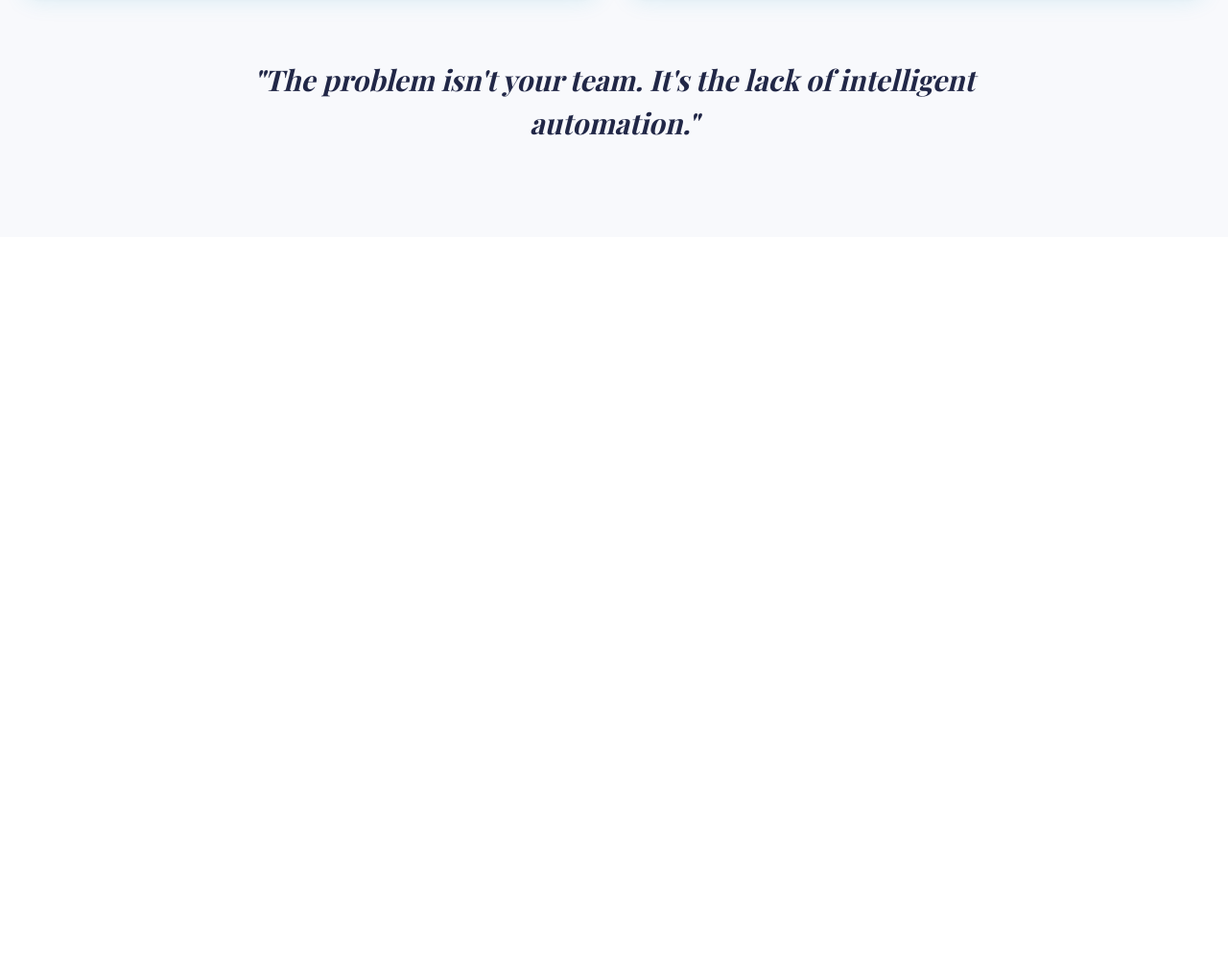
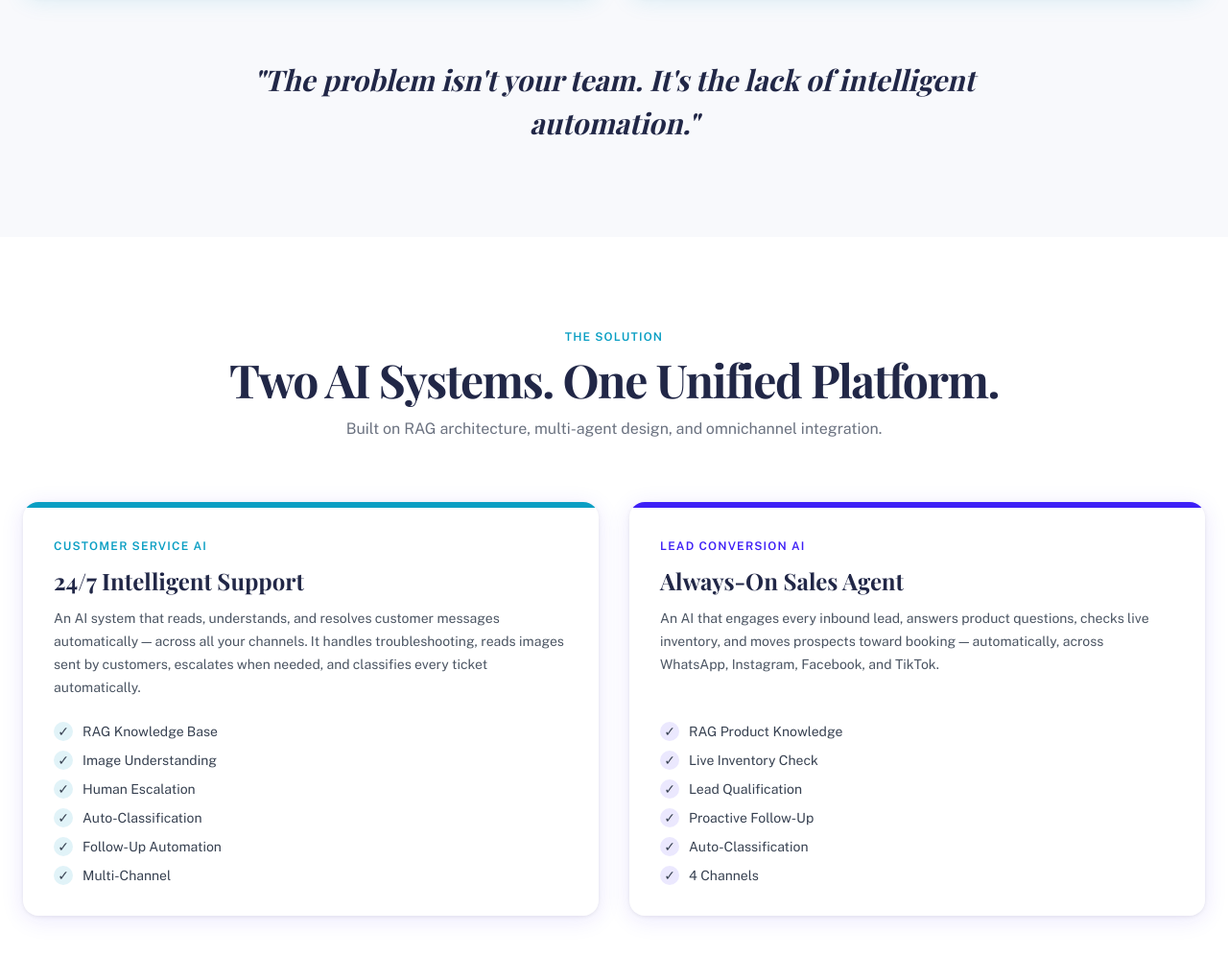
Before and after one commit to danendral/7-day-ais-challenge, a plain HTML site: page 5-website-building/index.html in a window 1280 px wide. Shown: the part 1580-2577 px from the top of the page at 96% size. Before the commit the page ends 1827 px from the top, so only its background shows below. Drawn offline with nearby package versions, Linux system fonts and the light colour scheme; a web font is replaced by a local one.

Commit message:
feat(day5): add solution section with two AI system cards

```diff
--- a/5-website-building/index.html
+++ b/5-website-building/index.html
@@ -244,6 +244,50 @@
     </blockquote>
   </div>
 </section>
+<!-- SOLUTION -->
+<section class="bg-white py-24">
+  <div class="max-w-7xl mx-auto px-6">
+    <div class="text-center mb-16">
+      <p class="text-dh-teal text-xs font-semibold uppercase tracking-widest mb-3">The Solution</p>
+      <h2 class="font-display text-dh-navy text-3xl md:text-5xl font-bold mb-4" style="letter-spacing:-0.03em;">Two AI Systems. One Unified Platform.</h2>
+      <p class="text-gray-500 text-base max-w-xl mx-auto">Built on RAG architecture, multi-agent design, and omnichannel integration.</p>
+    </div>
+    <div class="grid md:grid-cols-2 gap-8">
+      <div class="rounded-2xl overflow-hidden card-shadow flex flex-col">
+        <div class="h-1.5 bg-dh-teal"></div>
+        <div class="p-8 flex flex-col flex-1">
+          <span class="text-dh-teal text-xs font-semibold uppercase tracking-widest mb-3">Customer Service AI</span>
+          <h3 class="font-display text-dh-navy text-2xl font-bold mb-3">24/7 Intelligent Support</h3>
+          <p class="text-gray-600 text-sm mb-6" style="line-height:1.7;">An AI system that reads, understands, and resolves customer messages automatically — across all your channels. It handles troubleshooting, reads images sent by customers, escalates when needed, and classifies every ticket automatically.</p>
+          <ul class="space-y-2.5 mt-auto">
+            <li class="flex items-center gap-2.5 text-sm text-gray-700"><span class="w-5 h-5 rounded-full flex items-center justify-center flex-shrink-0" style="background:rgba(9,158,195,0.12);">✓</span>RAG Knowledge Base</li>
+            <li class="flex items-center gap-2.5 text-sm text-gray-700"><span class="w-5 h-5 rounded-full flex items-center justify-center flex-shrink-0" style="background:rgba(9,158,195,0.12);">✓</span>Image Understanding</li>
+            <li class="flex items-center gap-2.5 text-sm text-gray-700"><span class="w-5 h-5 rounded-full flex items-center justify-center flex-shrink-0" style="background:rgba(9,158,195,0.12);">✓</span>Human Escalation</li>
+            <li class="flex items-center gap-2.5 text-sm text-gray-700"><span class="w-5 h-5 rounded-full flex items-center justify-center flex-shrink-0" style="background:rgba(9,158,195,0.12);">✓</span>Auto-Classification</li>
+            <li class="flex items-center gap-2.5 text-sm text-gray-700"><span class="w-5 h-5 rounded-full flex items-center justify-center flex-shrink-0" style="background:rgba(9,158,195,0.12);">✓</span>Follow-Up Automation</li>
+            <li class="flex items-center gap-2.5 text-sm text-gray-700"><span class="w-5 h-5 rounded-full flex items-center justify-center flex-shrink-0" style="background:rgba(9,158,195,0.12);">✓</span>Multi-Channel</li>
+          </ul>
+        </div>
+      </div>
+      <div class="rounded-2xl overflow-hidden card-shadow flex flex-col">
+        <div class="h-1.5 bg-dh-electric"></div>
+        <div class="p-8 flex flex-col flex-1">
+          <span class="text-dh-electric text-xs font-semibold uppercase tracking-widest mb-3">Lead Conversion AI</span>
+          <h3 class="font-display text-dh-navy text-2xl font-bold mb-3">Always-On Sales Agent</h3>
+          <p class="text-gray-600 text-sm mb-6" style="line-height:1.7;">An AI that engages every inbound lead, answers product questions, checks live inventory, and moves prospects toward booking — automatically, across WhatsApp, Instagram, Facebook, and TikTok.</p>
+          <ul class="space-y-2.5 mt-auto">
+            <li class="flex items-center gap-2.5 text-sm text-gray-700"><span class="w-5 h-5 rounded-full flex items-center justify-center flex-shrink-0" style="background:rgba(61,31,246,0.10);">✓</span>RAG Product Knowledge</li>
+            <li class="flex items-center gap-2.5 text-sm text-gray-700"><span class="w-5 h-5 rounded-full flex items-center justify-center flex-shrink-0" style="background:rgba(61,31,246,0.10);">✓</span>Live Inventory Check</li>
+            <li class="flex items-center gap-2.5 text-sm text-gray-700"><span class="w-5 h-5 rounded-full flex items-center justify-center flex-shrink-0" style="background:rgba(61,31,246,0.10);">✓</span>Lead Qualification</li>
+            <li class="flex items-center gap-2.5 text-sm text-gray-700"><span class="w-5 h-5 rounded-full flex items-center justify-center flex-shrink-0" style="background:rgba(61,31,246,0.10);">✓</span>Proactive Follow-Up</li>
+            <li class="flex items-center gap-2.5 text-sm text-gray-700"><span class="w-5 h-5 rounded-full flex items-center justify-center flex-shrink-0" style="background:rgba(61,31,246,0.10);">✓</span>Auto-Classification</li>
+            <li class="flex items-center gap-2.5 text-sm text-gray-700"><span class="w-5 h-5 rounded-full flex items-center justify-center flex-shrink-0" style="background:rgba(61,31,246,0.10);">✓</span>4 Channels</li>
+          </ul>
+        </div>
+      </div>
+    </div>
+  </div>
+</section>
   <script>
     const hamburger = document.getElementById('hamburger');
     const mobileMenu = document.getElementById('mobile-menu');
```
